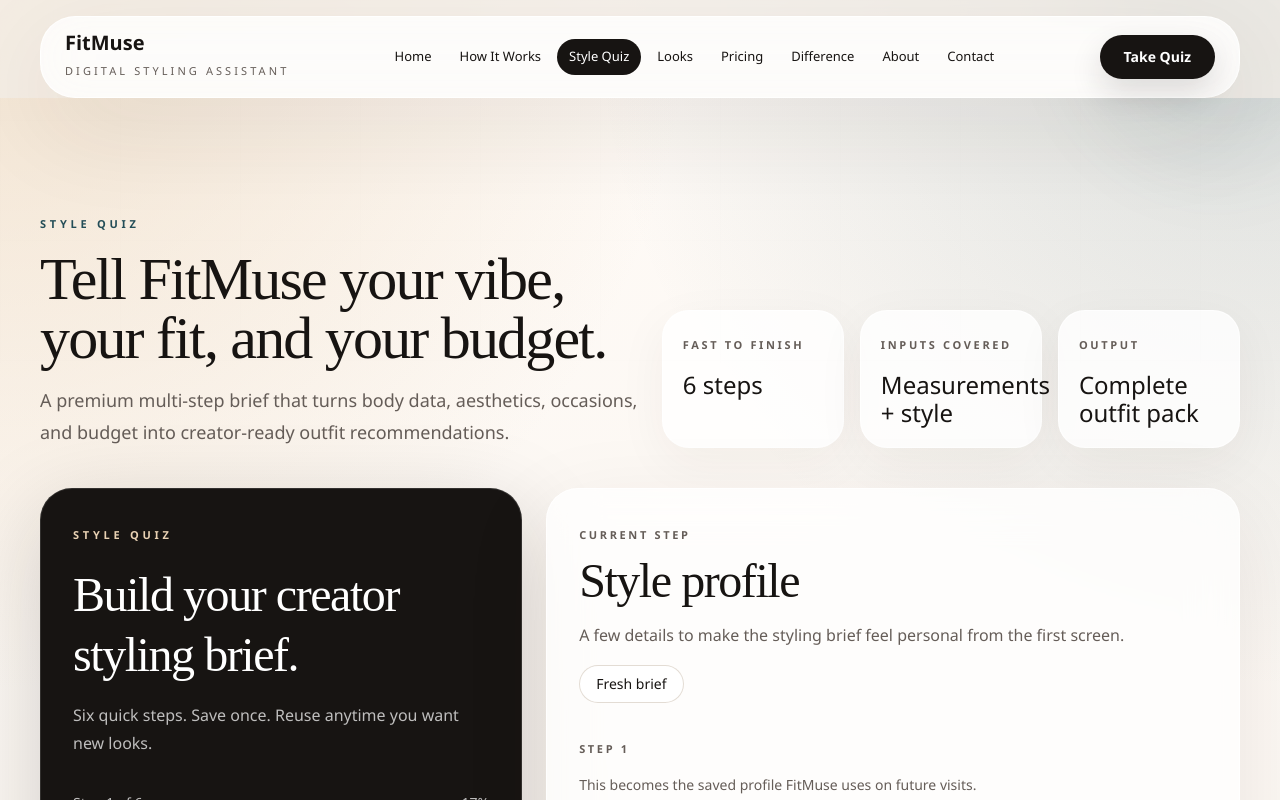
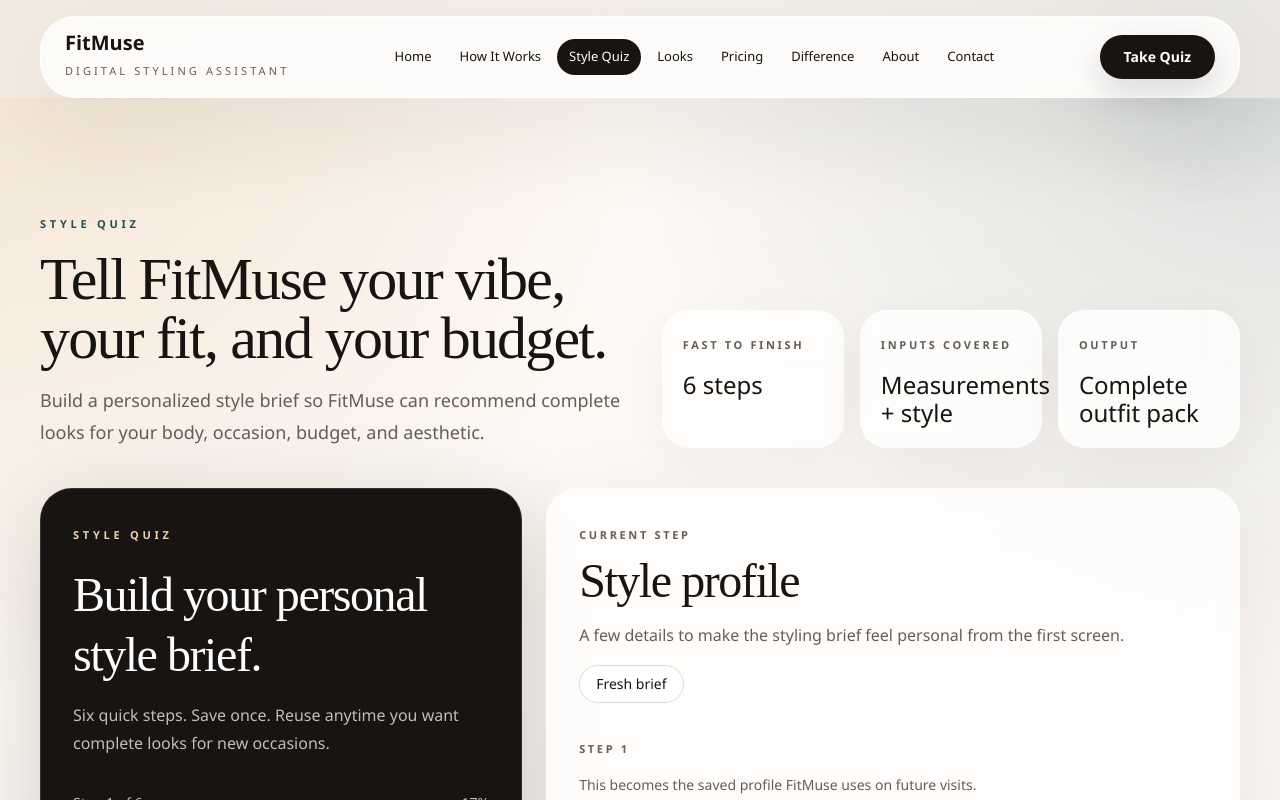
Before and after one commit to vaibhavkokare1692-eng/fitmuse, a Next.js app: page /quiz in a window 1280 px wide. Shown: the top 800 px of the page. Built offline with nearby package versions, Linux system fonts and the light colour scheme.

Commit message:
Polish FitMuse copy clarity after style intelligence

```diff
--- a/app/quiz/page.tsx
+++ b/app/quiz/page.tsx
@@ -15,8 +15,8 @@ export default function QuizPage() {
             Tell FitMuse your vibe, your fit, and your budget.
           </h1>
           <p className="mt-4 max-w-2xl text-base leading-7 sm:text-lg sm:leading-8">
-            A premium multi-step brief that turns body data, aesthetics, occasions, and budget into
-            creator-ready outfit recommendations.
+            Build a personalized style brief so FitMuse can recommend complete looks for your body,
+            occasion, budget, and aesthetic.
           </p>
         </div>
 
--- a/components/QuizForm.tsx
+++ b/components/QuizForm.tsx
@@ -262,10 +262,10 @@ export function QuizForm() {
         <div>
           <p className="eyebrow !mb-0 text-accent-3">Style quiz</p>
           <h2 className="mt-4 text-4xl leading-tight text-white sm:text-5xl">
-            Build your creator styling brief.
+            Build your personal style brief.
           </h2>
           <p className="mt-4 max-w-xl text-white/72">
-            Six quick steps. Save once. Reuse anytime you want new looks.
+            Six quick steps. Save once. Reuse anytime you want complete looks for new occasions.
           </p>
         </div>
 
--- a/components/ResultsView.tsx
+++ b/components/ResultsView.tsx
@@ -977,7 +977,7 @@ export function ResultsView({ searchParamsObject = {} }: ResultsViewProps) {
                 {sortedRecommendations.length === 1 ? "look" : "looks"} ranked for your brief.
               </h2>
               <p className="mt-3 max-w-2xl">
-                The engine is balancing fit, occasion, colors, stores, and spend range using the current mock catalog.
+                FitMuse is balancing fit, occasion, colors, stores, spend range, and style intelligence using the current curated mock catalog.
               </p>
             </div>
             <div className="flex flex-wrap gap-2">
@@ -1098,9 +1098,8 @@ export function ResultsView({ searchParamsObject = {} }: ResultsViewProps) {
 
               <div className="rounded-[1.4rem] border border-line/70 bg-white/74 px-5 py-4">
                 <p className="text-sm leading-6 text-muted">
-                  FitMuse currently uses mock outfit data for demo purposes. The curated shopping packs
-                  above use manually assembled placeholder links for MVP testing, and affiliate shopping
-                  feeds can be connected later.
+                  FitMuse currently uses curated mock data for MVP testing. Real shopping links and
+                  affiliate product feeds can be connected in a future version.
                 </p>
               </div>
             </>
--- a/data/mock-data.ts
+++ b/data/mock-data.ts
@@ -254,7 +254,7 @@ export const outfits: Outfit[] = [
       top: "Fine-knit ivory polo",
       bottom: "Tailored espresso trousers",
       shoes: "Tan leather loafers",
-      accessories: "Pearl hoops and structured mini bag",
+      accessories: "Slim leather belt and analog watch",
       outerwear: "Camel trench coat",
     },
     estimatedPrice: 198,
@@ -262,7 +262,7 @@ export const outfits: Outfit[] = [
       "The higher rise and long trouser line visually lengthen the legs, while the soft knit top keeps the torso polished without feeling stiff.",
     whyItSuits:
       "This look works beautifully for balanced or hourglass proportions because it defines the waist and keeps the palette elevated for camera-friendly closeups.",
-    creatorUseCase: "Best for dinner reels, upscale dates, and quiet luxury brand content.",
+    creatorUseCase: "Best for upscale dates, dinner plans, and refined evening moments.",
     colors: ["cream", "camel", "espresso"],
     stores: ["Mango", "Zara", "Aldo"],
     fitPreferences: ["Classy", "Slim fit", "Modest"],
```
